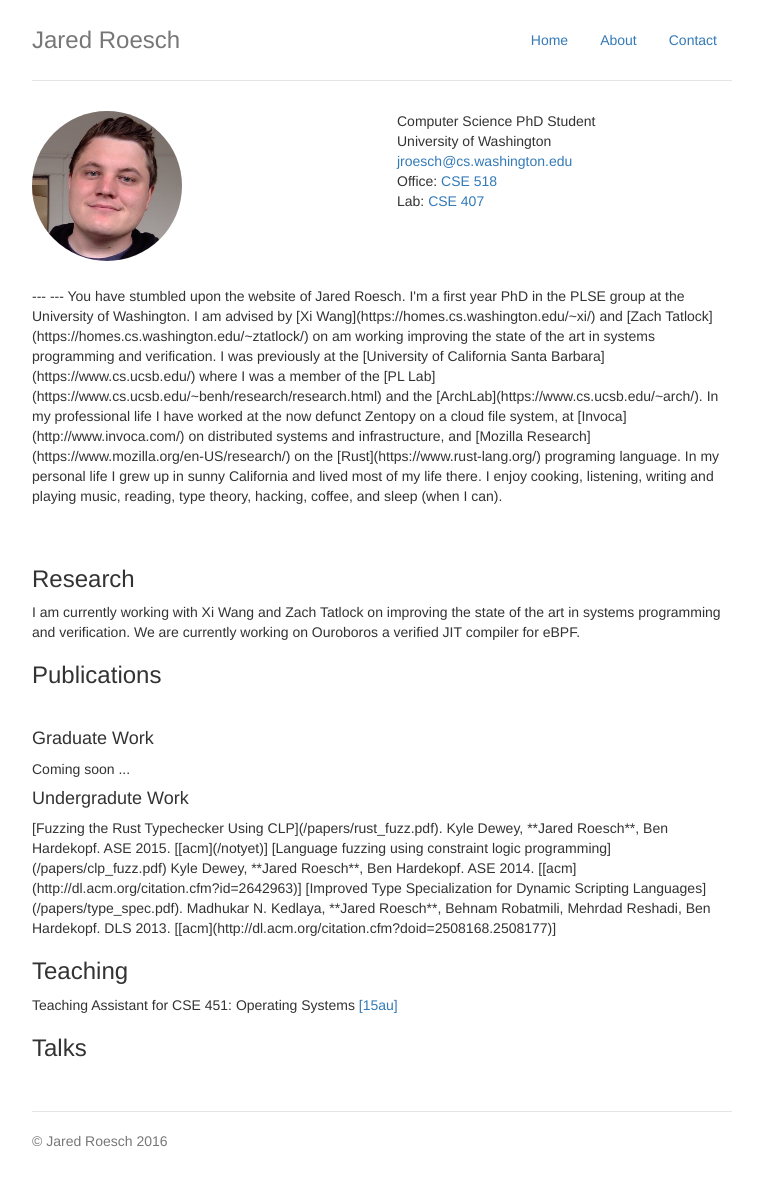
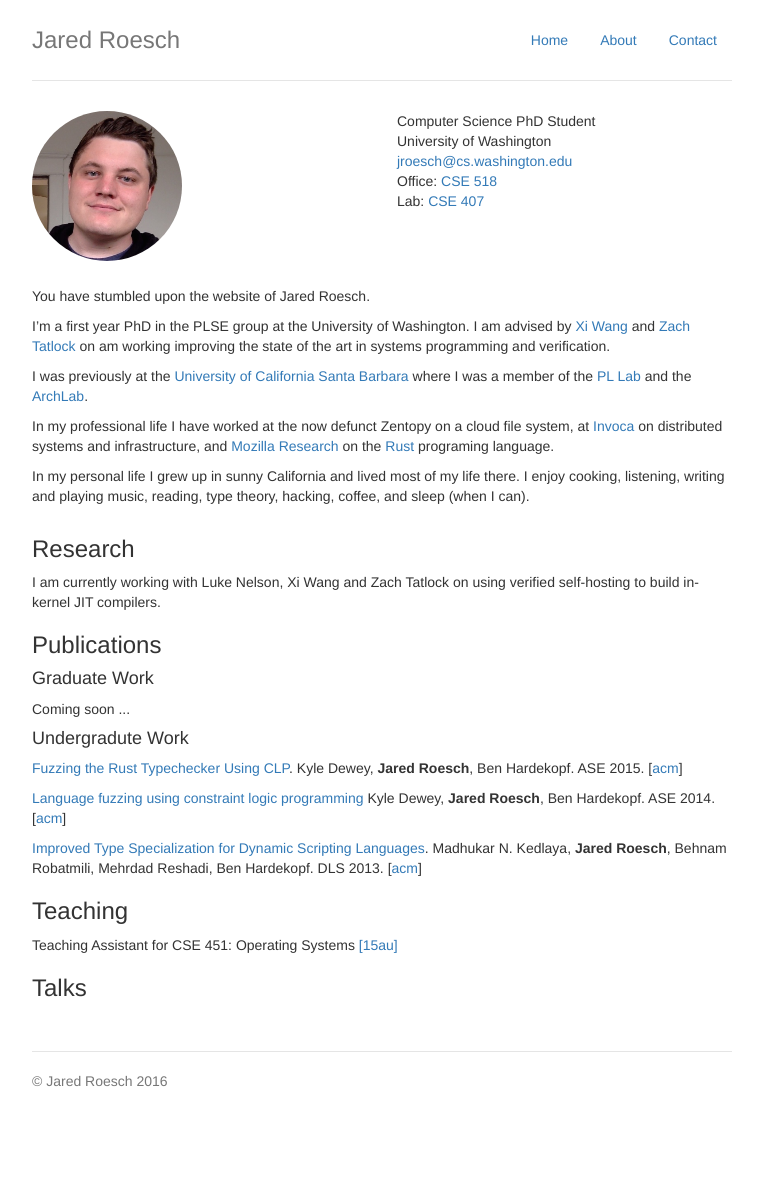
Before and after one commit to jroesch/jroesch.github.io, a Jekyll site: the page built from index.html, in a window 1280 px wide. Shown: the whole page, without its empty margins (258-1015 px from the left). Built offline with Jekyll 4.4.1, drawn with Linux system fonts in a browser that asks for light colours; after the commit the page ends 1121 px from its top, so only the background shows below that.

Commit message:
Fix Markdown rendering

```diff
--- a/about_content.md
+++ b/about_content.md
@@ -1,6 +1,3 @@
----
----
-
 You have stumbled upon the website of Jared Roesch.
 
 I'm a first year PhD in the PLSE group at the University of Washington. I am
--- a/css/site.scss
+++ b/css/site.scss
@@ -87,3 +87,7 @@ body {
 #my-info {
   padding-bottom: 25px;
 }
+
+#research {
+    margin-top: 0px;
+}
--- a/index.html
+++ b/index.html
@@ -2,12 +2,6 @@
 layout: default
 title: "Jared Roesch's Research Homepage"
 ---
-  <!-- <div class="jumbotron">
-    <h1>Jumbotron heading</h1>
-    <p class="lead">Cras justo odio, dapibus ac facilisis in, egestas eget quam. Fusce dapibus, tellus ac cursus commodo, tortor mauris condimentum nibh, ut fermentum massa justo sit amet risus.</p>
-    <p><a class="btn btn-lg btn-success" href="#" role="button">Sign up today</a></p>
-  </div> -->
-
   <div id="my-info" class="row">
     <div class="col-lg-6">
       <img style="border-radius: 50%;" height="150px" src="/images/me.jpg">
@@ -25,31 +19,24 @@ title: "Jared Roesch's Research Homepage"
   </div>
 
   <div>
-    {% include_relative about_content.md %}
+      {% capture about_content %}{% include_relative about_content.md %}{% endcapture %}
+      {{ about_content | markdownify }}
   </div>
 
-  <div class="row marketing">
+  <div id="research" class="row marketing">
     <h3>Research</h3>
-    I am currently working with Xi Wang and Zach Tatlock on improving the
-    state of the art in systems programming and verification. We
-    are currently working on Ouroboros a verified JIT compiler for eBPF.
+    I am currently working with Luke Nelson, Xi Wang and Zach Tatlock on
+    using verified self-hosting to build in-kernel JIT compilers.
 
-    <h3>Publications</h3> </br>
+    <h3>Publications</h3>
 
     <h4>Graduate Work</h4>
     Coming soon ...
     </br>
 
     <h4>Undergradute Work</h4>
-    [Fuzzing the Rust Typechecker Using CLP](/papers/rust_fuzz.pdf).
-    Kyle Dewey, **Jared Roesch**, Ben Hardekopf. ASE 2015. [[acm](/notyet)]
-
-    [Language fuzzing using constraint logic programming](/papers/clp_fuzz.pdf)
-    Kyle Dewey, **Jared Roesch**, Ben Hardekopf. ASE 2014. [[acm](http://dl.acm.org/citation.cfm?id=2642963)]
-
-    [Improved Type Specialization for Dynamic Scripting Languages](/papers/type_spec.pdf).
-    Madhukar N. Kedlaya, **Jared Roesch**, Behnam Robatmili, Mehrdad Reshadi, Ben Hardekopf.
-    DLS 2013. [[acm](http://dl.acm.org/citation.cfm?doid=2508168.2508177)]
+    {% capture ugrad_research %}{% include_relative undergrad_research.md %}{% endcapture %}
+    {{ ugrad_research | markdownify }}
 
     <h3>Teaching</h3>
     Teaching Assistant for CSE 451: Operating Systems <a href="https://courses.cs.washington.edu/courses/cse451/15au/">[15au]</a>
--- /dev/null
+++ b/undergrad_research.md
@@ -0,0 +1,9 @@
+[Fuzzing the Rust Typechecker Using CLP](/papers/rust_fuzz.pdf).
+Kyle Dewey, **Jared Roesch**, Ben Hardekopf. ASE 2015. [[acm](/notyet)]
+
+[Language fuzzing using constraint logic programming](/papers/clp_fuzz.pdf)
+Kyle Dewey, **Jared Roesch**, Ben Hardekopf. ASE 2014. [[acm](http://dl.acm.org/citation.cfm?id=2642963)]
+
+[Improved Type Specialization for Dynamic Scripting Languages](/papers/type_spec.pdf).
+Madhukar N. Kedlaya, **Jared Roesch**, Behnam Robatmili, Mehrdad Reshadi, Ben Hardekopf.
+DLS 2013. [[acm](http://dl.acm.org/citation.cfm?doid=2508168.2508177)]
```
Also changed, not shown: about.html (added, +10 -0 lines), about.md (deleted, +0 -8 lines), 1 other file.
